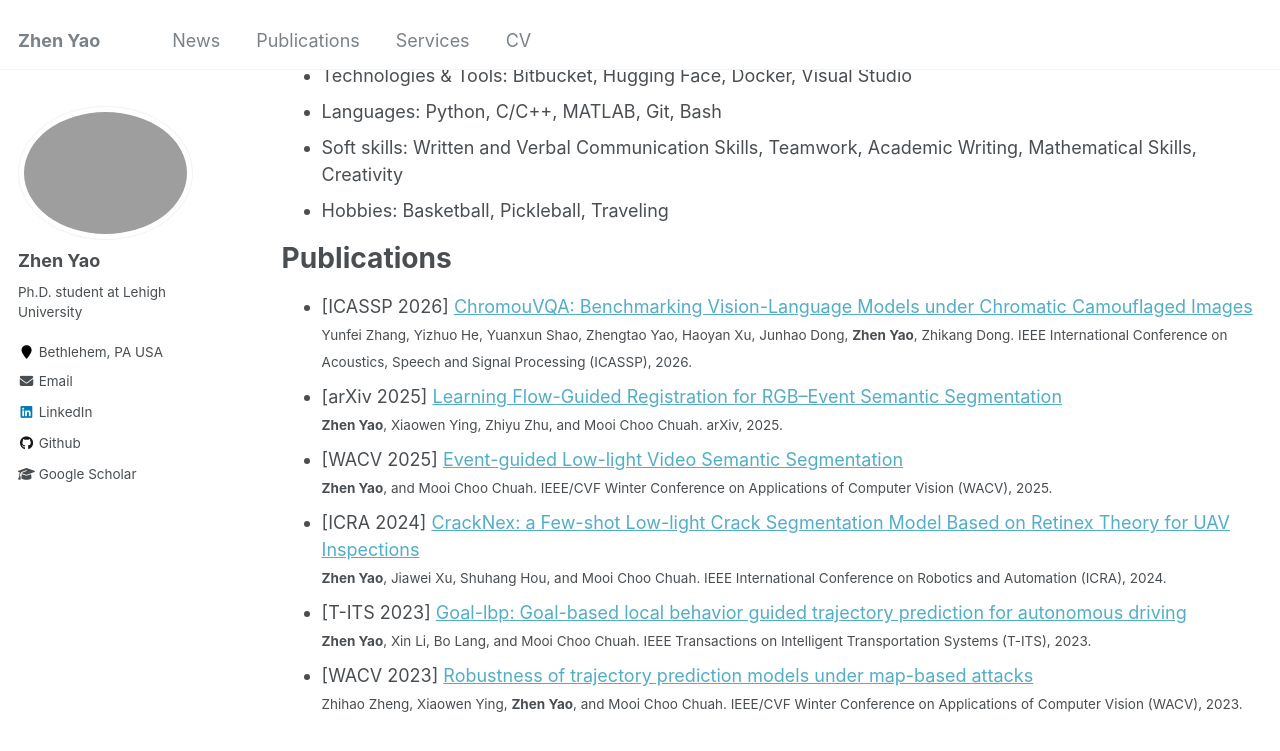
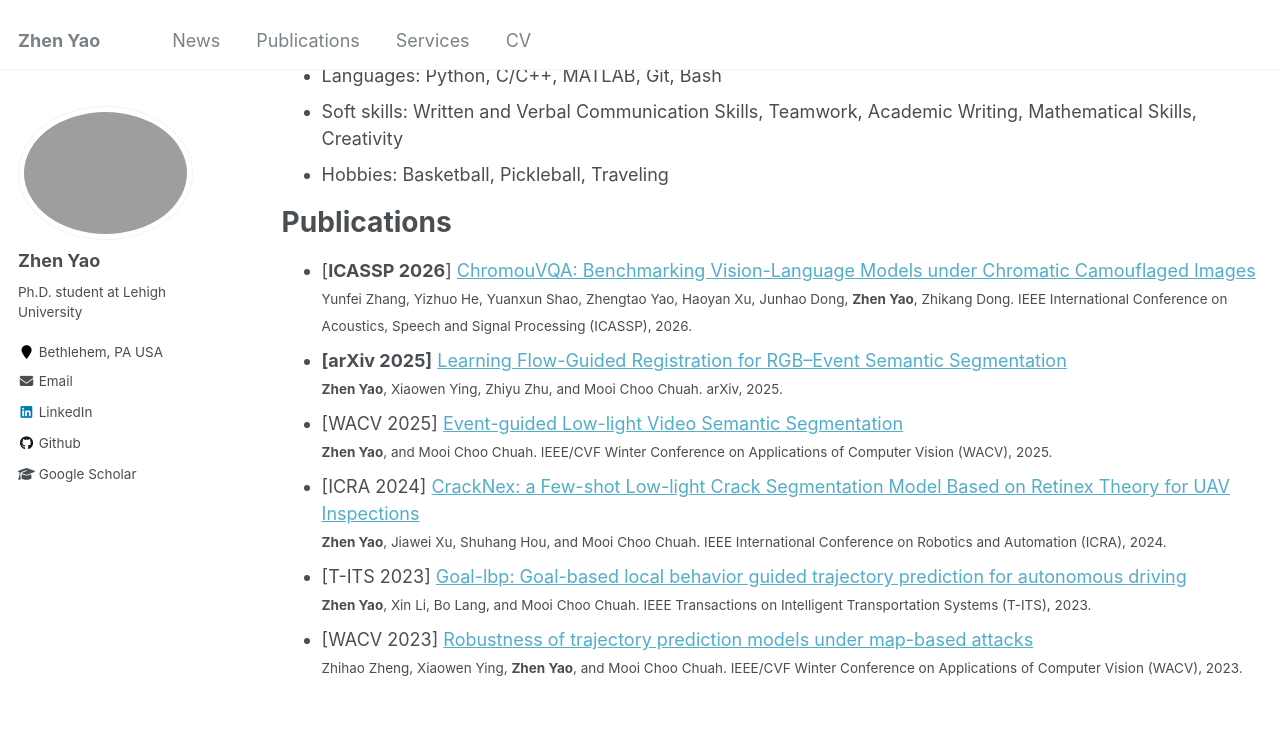
Before and after one commit to zyaocoder/zyaocoder.github.io, a Jekyll site: the page built from _pages/cv.md, in a window 1280 px wide and 900 px high, scrolled down 1151 px. Shown: the top 751 px of the window. Built offline with Jekyll 4.4.1, drawn with Linux system fonts in a browser that asks for light colours.

Commit message:
Update cv.md

```diff
--- a/_pages/cv.md
+++ b/_pages/cv.md
@@ -26,7 +26,7 @@ Work experience
   *Research Intern*
   * Mentor: [Eric Cosatto](https://scholar.google.com/citations?user=CBzRa74AAAAJ&hl=en)
   * Propose a model for quantitative reasoning for multimodal reasoning
-  *
+
 * 2025/05 - 2025/11: **Johnson & Johnson**, Computer Vision Team | Cambridge, MA <br>
   *AI/ML Intern, Computer Vision*
   * Mentor: [Brandon Ginley](https://scholar.google.com/citations?user=UDz46zwAAAAJ&hl=en)
@@ -48,9 +48,9 @@ Skills
 
 Publications
 ======
-* [ICASSP 2026] [ChromouVQA: Benchmarking Vision-Language Models under Chromatic Camouflaged Images](https://www.arxiv.org/abs/2512.05137) <br>
+* [**ICASSP 2026**] [ChromouVQA: Benchmarking Vision-Language Models under Chromatic Camouflaged Images](https://www.arxiv.org/abs/2512.05137) <br>
 <small>Yunfei Zhang, Yizhuo He, Yuanxun Shao, Zhengtao Yao, Haoyan Xu, Junhao Dong, **Zhen Yao**, Zhikang Dong. IEEE International Conference on Acoustics, Speech and Signal Processing (ICASSP), 2026.</small>
-* [arXiv 2025] [Learning Flow-Guided Registration for RGB–Event Semantic Segmentation](https://www.arxiv.org/abs/2505.01548) <br>
+* **[arXiv 2025]** [Learning Flow-Guided Registration for RGB–Event Semantic Segmentation](https://www.arxiv.org/abs/2505.01548) <br>
 <small>**Zhen Yao**, Xiaowen Ying, Zhiyu Zhu, and Mooi Choo Chuah. arXiv, 2025.</small>
 * [WACV 2025] [Event-guided Low-light Video Semantic Segmentation](https://openaccess.thecvf.com/content/WACV2025/html/Yao_Event-Guided_Low-Light_Video_Semantic_Segmentation_WACV_2025_paper.html) <br>
 <small>**Zhen Yao**, and Mooi Choo Chuah. IEEE/CVF Winter Conference on Applications of Computer Vision (WACV), 2025.</small>
```
